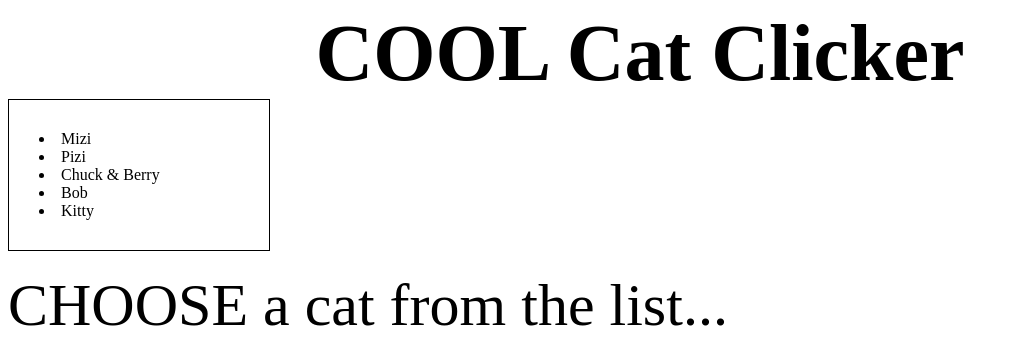
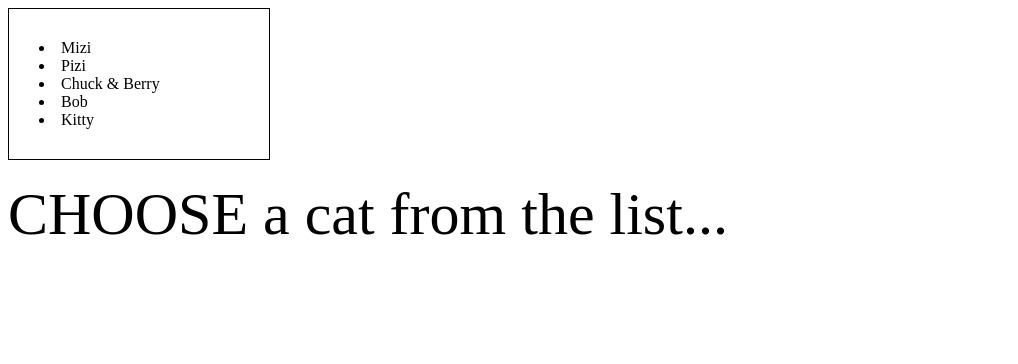
Before and after one commit to eyalganor123/cat-clicker, a plain HTML site: page index.html in a window 1280 px wide. Shown: the whole page, without its empty margins (0-1018 px from the left). Drawn offline with Linux system fonts and the light colour scheme.

Commit message:
deleted h1

```diff
--- a/index.html
+++ b/index.html
@@ -43,7 +43,6 @@
 </style>
 
 <body>
-    <h1>COOL Cat Clicker</h1>
     <section id="catlist"></section>
 
     <div id="display">
```
